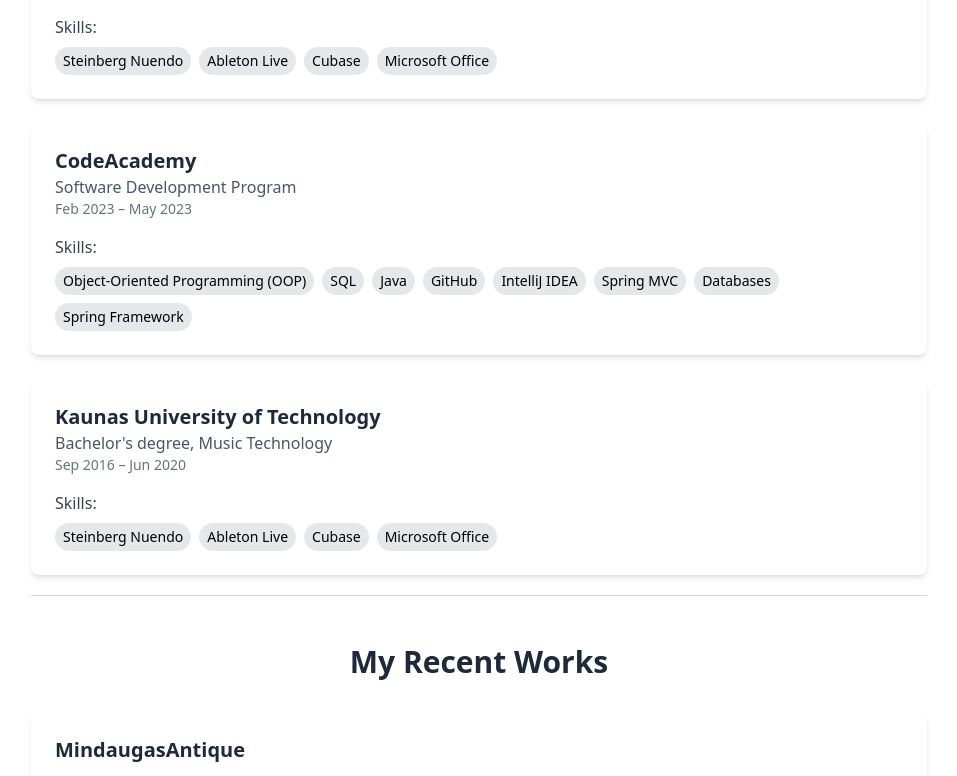
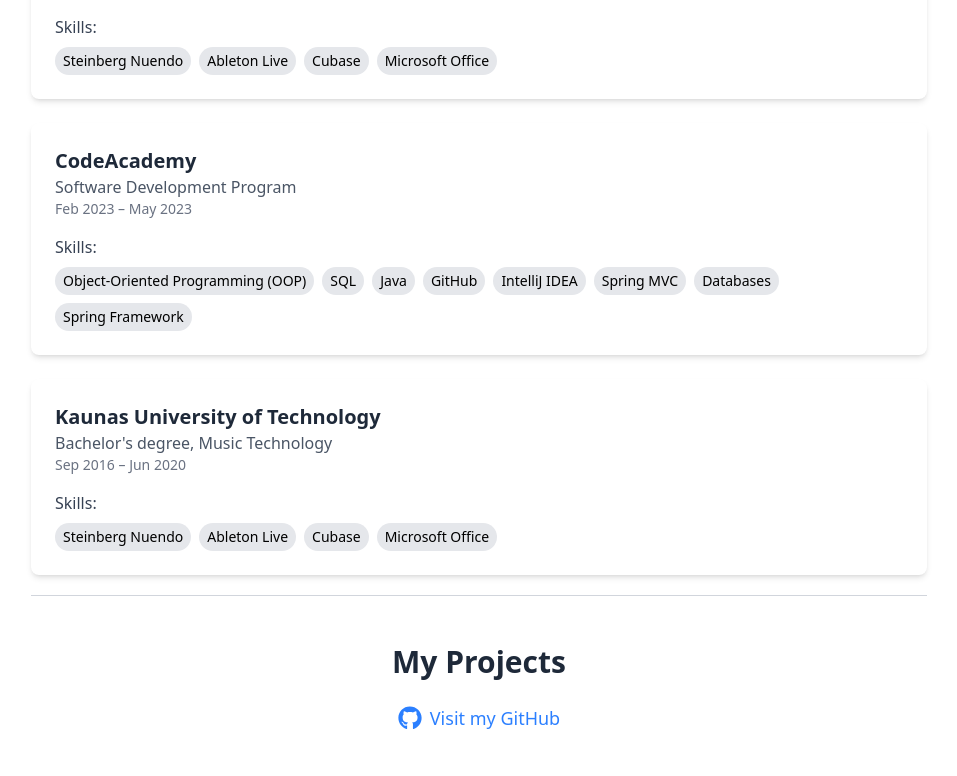
Before and after one commit to VytautasVilkas/CvWebSite, a React (Vite) app in the folder my-cv-page/: page / in a window 1280 px wide. Shown: the part 2006-2782 px from the top of the page, without its empty margins (161-1118 px from the left). Built offline with nearby package versions, Linux system fonts and the light colour scheme.

Commit message:
changing my works

```diff
--- a/my-cv-page/src/pages/Works.jsx
+++ b/my-cv-page/src/pages/Works.jsx
@@ -1,71 +1,25 @@
 import React from "react";
-import { FaGithub } from "react-icons/fa"; // Import GitHub icon
+import { FaGithub } from "react-icons/fa";
 
 function RecentWorks() {
-  const works = [
-    {
-      title: "MindaugasAntique",
-      description:
-        "An elegant web application designed for showcasing and selling antique items. Built with React and ASP.NET Core, featuring a user-friendly interface.",
-      techStack: ["React.js", "ASP.NET Core", "Microsoft SQL Server", "Docker"],
-      link: "https://mindaugasantique.cloud",
-    },
-  ];
-
   const githubLink = "https://github.com/VytautasVilkas";
 
   return (
-    <section id="recent-works" className="flex items-center justify-center p-6 ">
-      <div className="w-full max-w-4xl">
-        <h1 className="text-3xl font-bold text-gray-800 text-center mb-8">My Recent Works</h1>
-        <ul className="space-y-6">
-          {works.map((work, index) => (
-            <li key={index} className="p-6 bg-white rounded-lg shadow-md">
-              <h2 className="text-xl font-semibold text-gray-800">{work.title}</h2>
-              <p className="mt-2 text-gray-700">{work.description}</p>
-
-              <div className="mt-4">
-                <h3 className="text-md font-medium text-gray-700">Tech Stack:</h3>
-                <div className="flex flex-wrap gap-2 mt-2">
-                  {work.techStack.map((tech, i) => (
-                    <span key={i} className="px-2 py-1 text-sm bg-gray-200 rounded-full">
-                      {tech}
-                    </span>
-                  ))}
-                </div>
-              </div>
-
-              {work.link && (
-                <div className="mt-4">
-                  <a
-                    href={work.link}
-                    target="_blank"
-                    rel="noopener noreferrer"
-                    className="text-blue-500 hover:underline"
+    <section
+      id="recent-works"
+      className="flex items-center justify-center p-6"
     >
-                    View Project
-                  </a>
-                </div>
-              )}
-            </li>
-          ))}
-        </ul>
-
-        {/* GitHub Link Section */}
-        <div className="mt-8 text-center">
-          <h2 className="text-xl font-semibold text-gray-800 mb-4">Find More Projects</h2>
+      <div className="w-full max-w-4xl text-center">
+        <h1 className="text-3xl font-bold text-gray-800 mb-6">My Projects</h1>
         <a
           href={githubLink}
           target="_blank"
           rel="noopener noreferrer"
-            className="inline-flex items-center text-blue-500 hover:underline"
+          className="inline-flex items-center text-blue-500 hover:underline text-lg"
         >
           <FaGithub className="mr-2 text-2xl" />
           Visit my GitHub
         </a>
-        </div>
-
-        <div className="border-t border-gray-300 mt-5"></div>
       </div>
     </section>
   );
```
Lines whose indentation alone changed are shown as unchanged.
